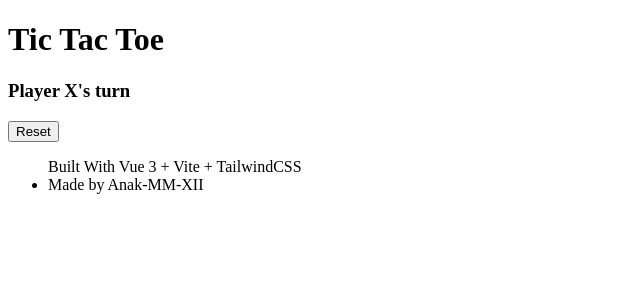
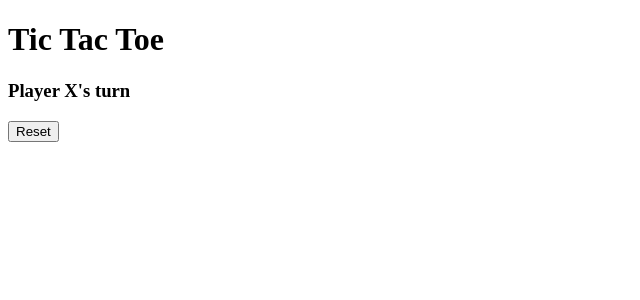
Before and after one commit to knispel987/Tic-Tac-Toe, a Vue app: page / in a window 1280 px wide. Shown: the top 300 px of the page, without its empty margins (0-640 px from the left). Built offline with nearby package versions, Linux system fonts and the light colour scheme; the HTML template or start-up script is replaced by a standard one.

Commit message:
baiki dulu

```diff
--- a/src/App.vue
+++ b/src/App.vue
@@ -8,7 +8,27 @@ const board = ref([
   ["", "", ""],
   ["", "", ""],
 ]);
-
+// Kode ini mendefinisikan sebuah fungsi yang disebut CalculateWinner yang mengambil
+// parameter bernama board,
+// yang diasumsikan sebagai sebuah array dari string yang mewakili keadaan saat ini
+// dari permainan tic-tac-toe.
+// Fungsi tersebut pertama-tama mendefinisikan sebuah konstanta yang disebut lines,
+// yang merupakan sebuah array dari array.
+// Setiap sub-array mewakili kombinasi pemenang dari kotak-kotak pada papan tic-tac-toe.
+//  Misalnya, sub-array pertama [0, 1, 2] mewakili baris atas dari papan,
+// dan sub-array terakhir [2, 4, 6] mewakili diagonal dari kanan atas ke kiri bawah.
+// Fungsi kemudian menggunakan loop for untuk mengiterasi setiap sub-array dalam array lines.
+//  Dalam loop, fungsi menggunakan pengambilan nilai untuk mengambil nilai dari sub-array saat
+// ini menjadi variabel a, b, dan c. Variabel ini mewakili indeks dari kotak-kotak pada papan
+// yang membentuk kombinasi pemenang saat ini.
+// Kemudian fungsi memeriksa apakah nilai dari board[a] benar dan jika sama dengan nilai
+// dari board[b] dan board[c]. Jika kedua kondisi benar, itu berarti bahwa kotak-kotak pada
+// indeks a, b, dan c semuanya ditempati oleh pemain yang sama dan pemain tersebut memenangkan
+//  permainan. Dalam hal ini, fungsi mengembalikan nilai dari pemain pemenang dari array board.
+// Jika loop selesai tanpa menemukan kombinasi pemenang, fungsi mengembalikan null yang berarti
+// permainan belum selesai atau seri.
+//  |    |    |
+// \/   \/   \/
 const CalculateWinner = (board) => {
   const lines = [
     [0, 1, 2],
@@ -85,6 +105,6 @@ const ResetGame = () => {
         Reset
       </button>
     </div>
-    <Watermark />
+    <!-- <Watermark /> -->
   </main>
 </template>
```
